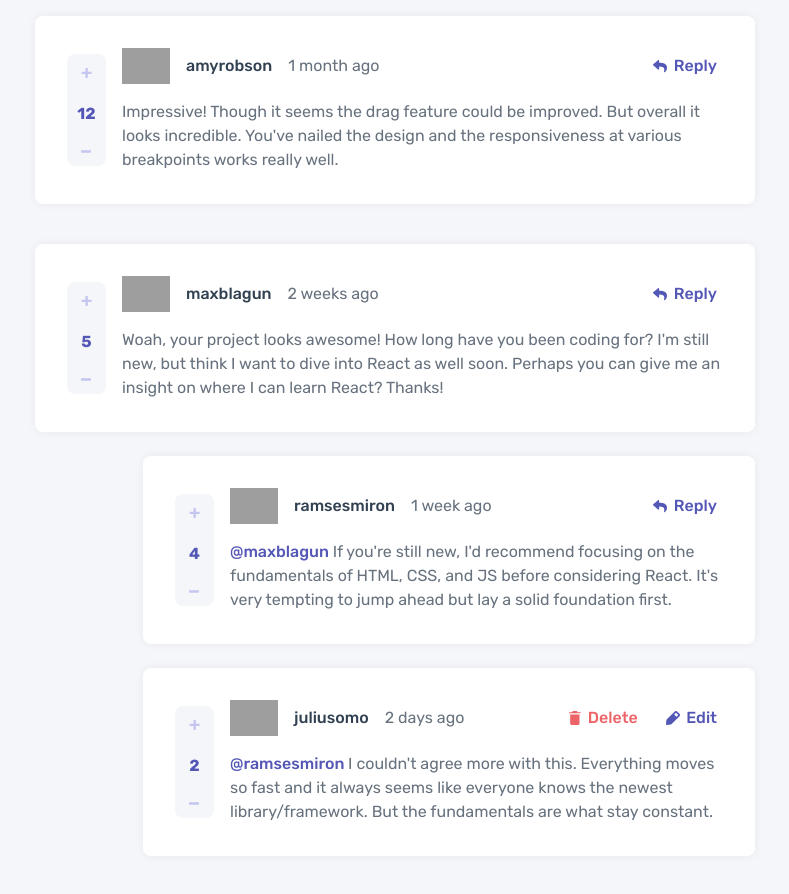
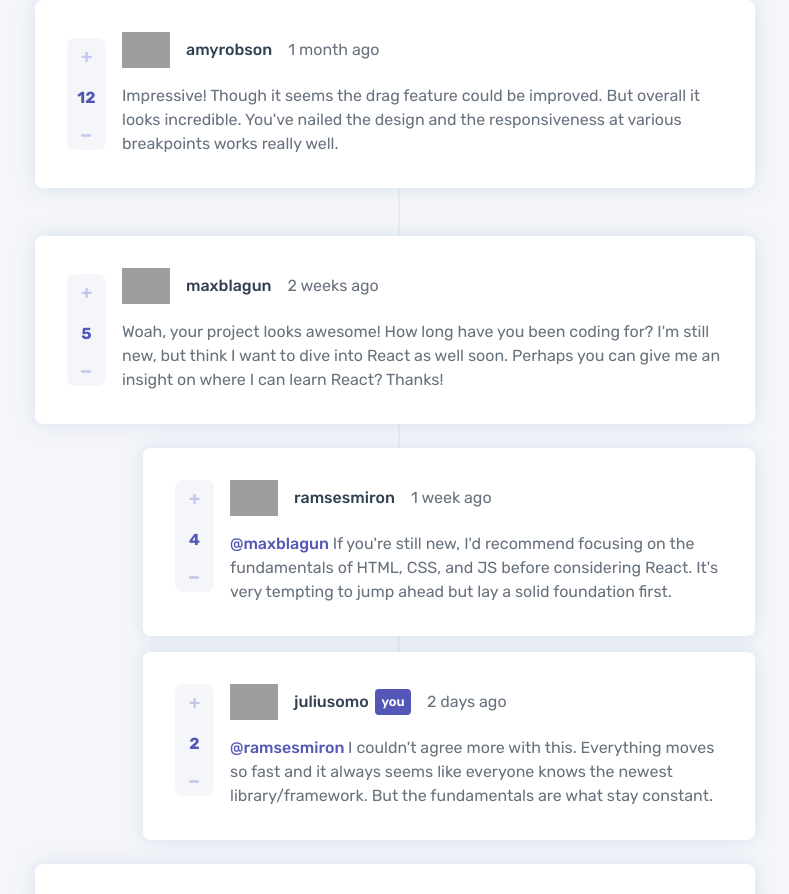
Before and after one commit to 0xjoshva/interactive-comments-section, a Vue app: page / in a window 1280 px wide. Shown: the top 894 px of the page, without its empty margins (245-1034 px from the left). Built offline with nearby package versions, Linux system fonts and the light colour scheme; grey boxes are pictures that could not be loaded.

Commit message:
new changes

```diff
--- a/src/views/HomeView.vue
+++ b/src/views/HomeView.vue
@@ -23,6 +23,8 @@
           class="comment panel"
           v-if="messages.comments != null"
           ref="commentpanel"
+            @mouseover="hover = comment.id"
+        @mouseleave="hover = null"
         >
           <div class="points">
             <button @click="comment.score++">
@@ -38,16 +40,19 @@
               <span class="details">
                 <img :src="comment.user.image.png" alt="" class="avatar" />
                 <p class="username">{{ comment.user.username }}</p>
+                <p class="you" v-show="comment.user.username === messages.currentUser.username">you</p>
                 <p class="created">{{ comment.createdAt }}</p>
               </span>
               <button
-                v-show="comment.user.username != messages.currentUser.username"
+
+                v-show="comment.user.username != messages.currentUser.username && hover === comment.id"
                 class="replybtn"
+@click="replyPanel = true, sendReply()"
               >
                 <img src="../assets/icon-reply.svg" alt="" /> Reply
               </button>
               <div
-                v-show="comment.user.username === messages.currentUser.username"
+                v-show="comment.user.username === messages.currentUser.username && hover === comment.id"
                 class="crudbuttons"
               >
                 <button class="deletebtn" @click="modalOpen = true">
@@ -99,13 +104,16 @@
             </div>
           </div>
         </div>
-
+<div class="replycontainer">
         <div
           class="reply panel"
           v-for="reply in comment.replies"
           :key="reply.id"
-          ref="replypanel"
+          :id="reply.id"
+          @mouseover="hover = reply.id"
+          @mouseleave="hover = null"
         >
+
           <div class="points">
             <button @click="reply.score++">
               <img src="../assets/icon-plus.svg" alt="" />
@@ -120,16 +128,18 @@
               <span class="details">
                 <img :src="reply.user.image.png" alt="" class="avatar" />
                 <p class="username">{{ reply.user.username }}</p>
+                <p class="you" v-show="reply.user.username === messages.currentUser.username">you</p>
                 <p class="created">{{ reply.createdAt }}</p>
               </span>
               <button
-                v-if="reply.user.username != messages.currentUser.username"
+                v-if="reply.user.username != messages.currentUser.username && hover === reply.id"
                 class="replybtn"
+
               >
                 <img src="../assets/icon-reply.svg" alt="" /> Reply
               </button>
               <div
-                v-if="reply.user.username === messages.currentUser.username"
+                v-if="reply.user.username === messages.currentUser.username && hover === reply.id"
                 class="crudbuttons"
               >
                 <button class="deletebtn" @click="modalOpen = true">
@@ -181,6 +191,8 @@
             </div>
           </div>
         </div>
+
+</div>
       </div>
       <div class="panel textbox">
         <img :src="messages.currentUser.image.png" alt="" class="cUserImage" />
@@ -211,6 +223,9 @@ export default {
       modalOpen: false,
       allowEditComment: false,
       allowEditReply: false,
+      hover: false,
+      replyPanel: false,
+      replyMessage: "",
     };
   },
   methods: {
@@ -231,6 +246,24 @@ export default {
       });
       this.textmessage = "";
     },
+    sendReply() {
+    this.messages.comments.replies.push(
+        {
+          id: "3" + 3,
+          content: "",
+          createdAt: "just now",
+          score: "",
+          replyingTo: "monkey",
+          user: {
+          image: {
+              png: "https://github.com/0xjoshva/interactive-comments-section/blob/main/src/assets/avatars/image-ramsesmiron.png?raw=true",
+              webp: "./images/avatars/image-ramsesmiron.webp"
+            },
+            username: "mokey",
+          }
+        },);
+      this.replyMessage = "";
+  }
   },
 };
 </script>
@@ -258,6 +291,19 @@ export default {
   flex-direction: column;
   border-radius: 8px;
   color: var(--GrayishBlue);
+}
+.replycontainer::before {
+    content: "";
+    display: block;
+    position: absolute;
+    top: 0;
+    left: 40.2rem;
+    min-height: 100%;
+    width: 2px;
+    background-color: var(--Lightgray);
+    z-index: 0;
+    transition: all .2s ease;
+
 }
 .modal h1 {
   font-size: 1.4rem;
@@ -328,17 +374,16 @@ section {
 }
 .panel {
   background: white;
-
+position: relative;
+z-index: 2;
   height: fit-content;
   border-radius: 8px;
-  box-shadow: 0px 0px 10px 0px rgba(0, 0, 0, 0.055);
+  box-shadow: 0px 0px 20px 0px rgba(131, 170, 196, 0.274);
   display: flex;
-
   column-gap: 1rem;
   padding: 2rem;
 }
 .panel.comment {
-  margin-top: 1rem;
 }
 .comment {
   width: 100%;
@@ -359,15 +404,16 @@ section {
     scale: 1;
   }
 }
-.reply {
+.replycontainer {
   width: 85%;
   display: flex;
   align-self: flex-end;
   align-items: center;
+  flex-direction: column;
+  row-gap: 1rem;
 }
 .textbox {
   width: 100%;
-  margin-block: 2rem;
 }
 .comment-container {
   display: flex;
@@ -536,4 +582,14 @@ crudbuttons button {
   color: var(--Moderateblue);
   font-weight: 500;
 }
+.you{
+  background: var(--Moderateblue);
+  color: var(--White);
+  font-size: .8rem;
+  border-radius: 4px;
+  padding-inline: .4rem;
+  padding-block: .2rem;
+  font-weight: 600;
+  margin-left: -.6rem;
+}
 </style>
```
